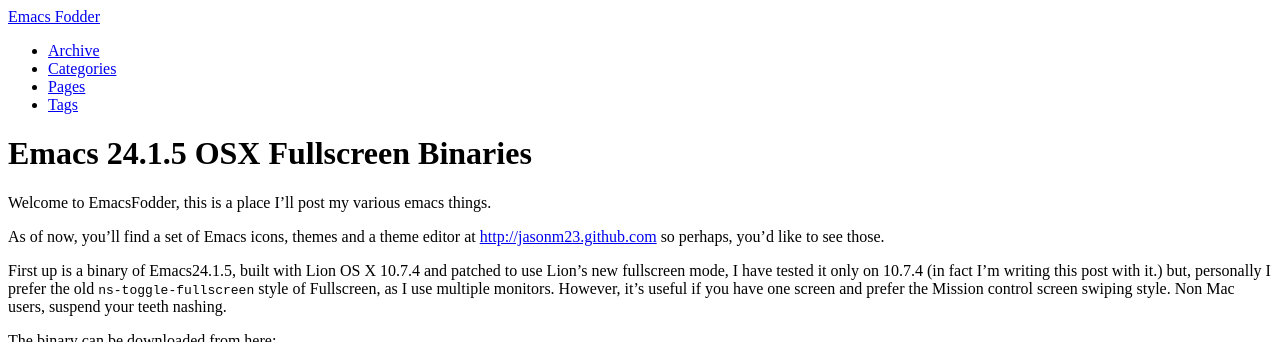
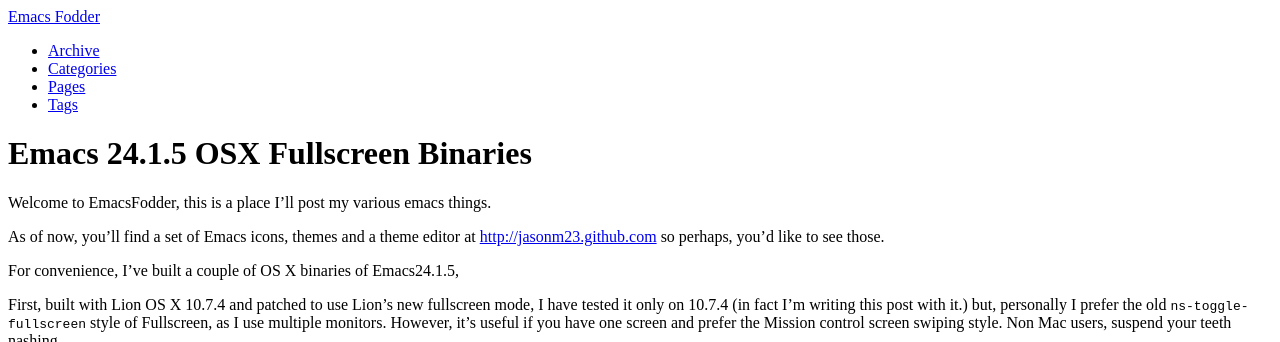
Before and after one commit to jasonm23/OldEmacsFodder, a Jekyll site: the page built from _posts/2012-06-20-emacs-binaries.md, in a window 1280 px wide and 900 px high, cut to the strip 0-342 px from the top of the window. Built offline with Jekyll 4.4.1, drawn with Linux system fonts in a browser that asks for light colours; comment, search, counter and statistics services are not loaded.

Commit message:
fiddling

```diff
--- a/_posts/2012-06-20-emacs-binaries.md
+++ b/_posts/2012-06-20-emacs-binaries.md
@@ -11,11 +11,14 @@ Welcome to EmacsFodder, this is a place I'll post my various emacs
 things.
 
 As of now, you'll find a set of Emacs icons, themes and a theme editor
-at [http://jasonm23.github.com](http://jasonm23.github.com) so perhaps, you'd like to see those.
+at [http://jasonm23.github.com](http://jasonm23.github.com) so
+perhaps, you'd like to see those.
 
-First up is a binary of Emacs24.1.5, built with Lion OS X 10.7.4 and patched
-to use Lion's new fullscreen mode, I have tested it only on 10.7.4 (in
-fact I'm writing this post with it.) but, personally I prefer the old
+For convenience, I've built a couple of OS X binaries of Emacs24.1.5,
+
+First, built with Lion OS X 10.7.4 and patched to use Lion's new
+fullscreen mode, I have tested it only on 10.7.4 (in fact I'm writing
+this post with it.) but, personally I prefer the old
 `ns-toggle-fullscreen` style of Fullscreen, as I use multiple
 monitors. However, it's useful if you have one screen and prefer the
 Mission control screen swiping style. Non Mac users, suspend your
```
